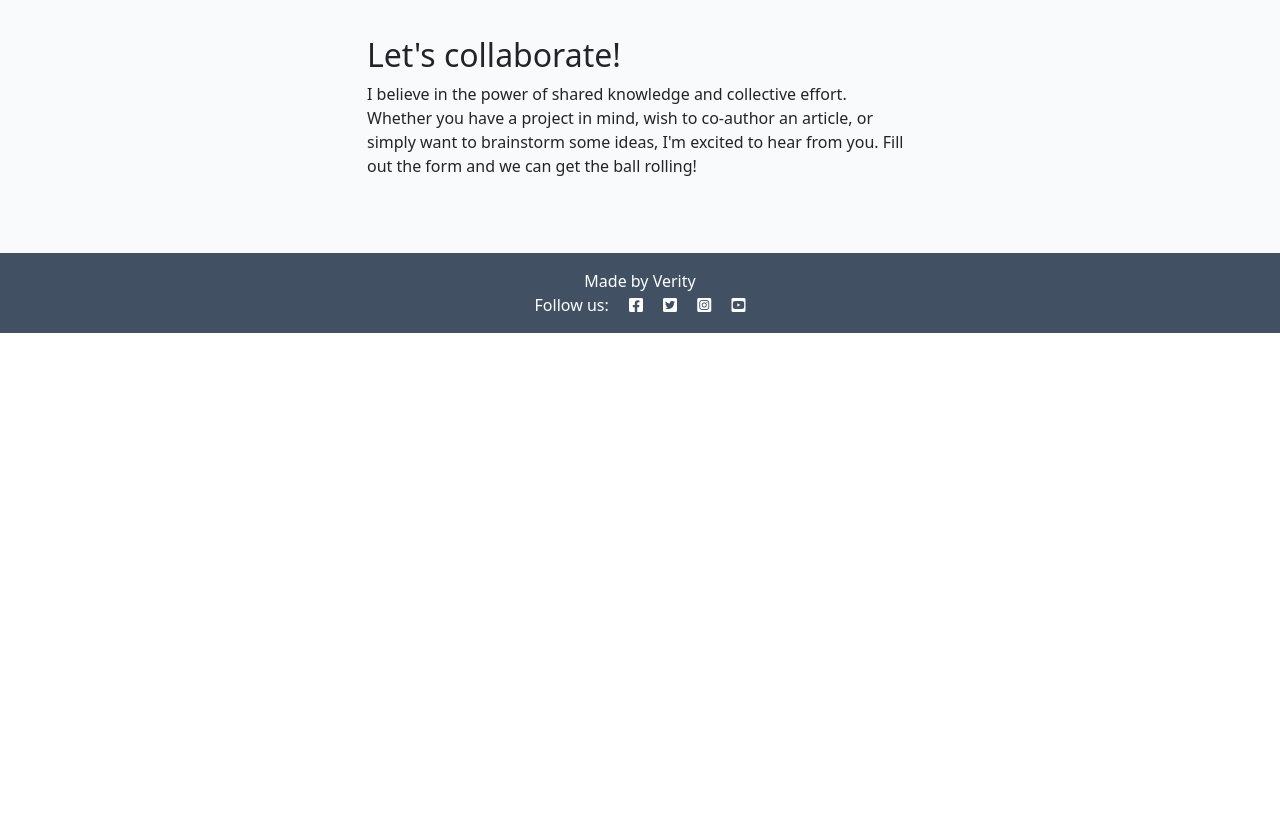
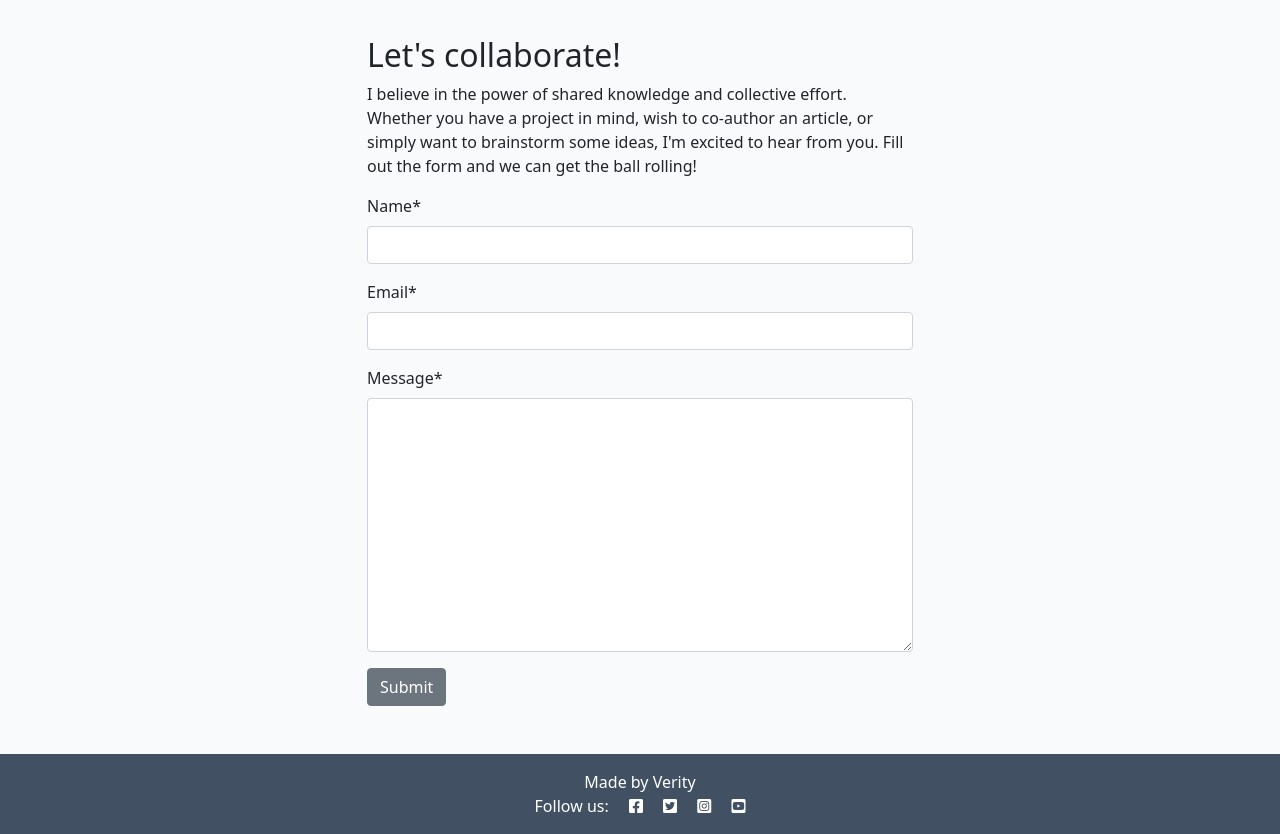
Before and after one commit to verytee/django-blog, a Django app: page /about/ in a window 1280 px wide. Shown: the part 467-1301 px from the top of the page. Before the commit the page ends 800 px from the top, so only its background shows below. Run offline with Django 4.2, Linux system fonts and the light colour scheme; tables that the repository leaves empty hold one stand-in row (values such as "Sample post"); some libraries are stand-ins or nearby versions.

Commit message:
add collab form

```diff
--- /dev/null
+++ b/about/forms.py
@@ -0,0 +1,8 @@
+from .models import CollaborateRequest
+from django import forms
+
+
+class CollaborateRequestForm(forms.ModelForm):
+    class Meta:
+        model = CollaborateRequest
+        fields = ('name', 'email', 'message',)
--- a/about/templates/about/about.html
+++ b/about/templates/about/about.html
@@ -1,6 +1,10 @@
 {% extends 'base.html' %}
+{% load static %}
+{% load crispy_forms_tags %}
+
 {% block content %}
-{% load static %}
+
+
 <div class="container mt-5">
   <div class="row">
     <div class="col-4 text-center">
@@ -31,6 +35,13 @@
 
             <!-- add your form here. Your submit button should
                                 have the classes of btn, btn-secondary -->
+
+        <form method="post">
+        {{ collaborate_form | crispy }}
+        {% csrf_token %}
+        <button class="btn btn-secondary"
+          type="submit">Submit</button>
+      </form>
         </div>
     </div>
 </div>
--- a/about/views.py
+++ b/about/views.py
@@ -1,5 +1,6 @@
 from django.shortcuts import render
 from .models import About
+from .forms import CollaborateRequestForm
 
 # Create your views here.
 
@@ -9,9 +10,10 @@ def about_me(request):
     Renders the About page
     """
     about = About.objects.all().order_by('-updated_on').first()
+    collaborate_form = CollaborateRequestForm()
 
     return render(
         request,
         "about/about.html",
-        {"about": about},
+        {"about": about, "collaborate_form": collaborate_form},
     )
```
